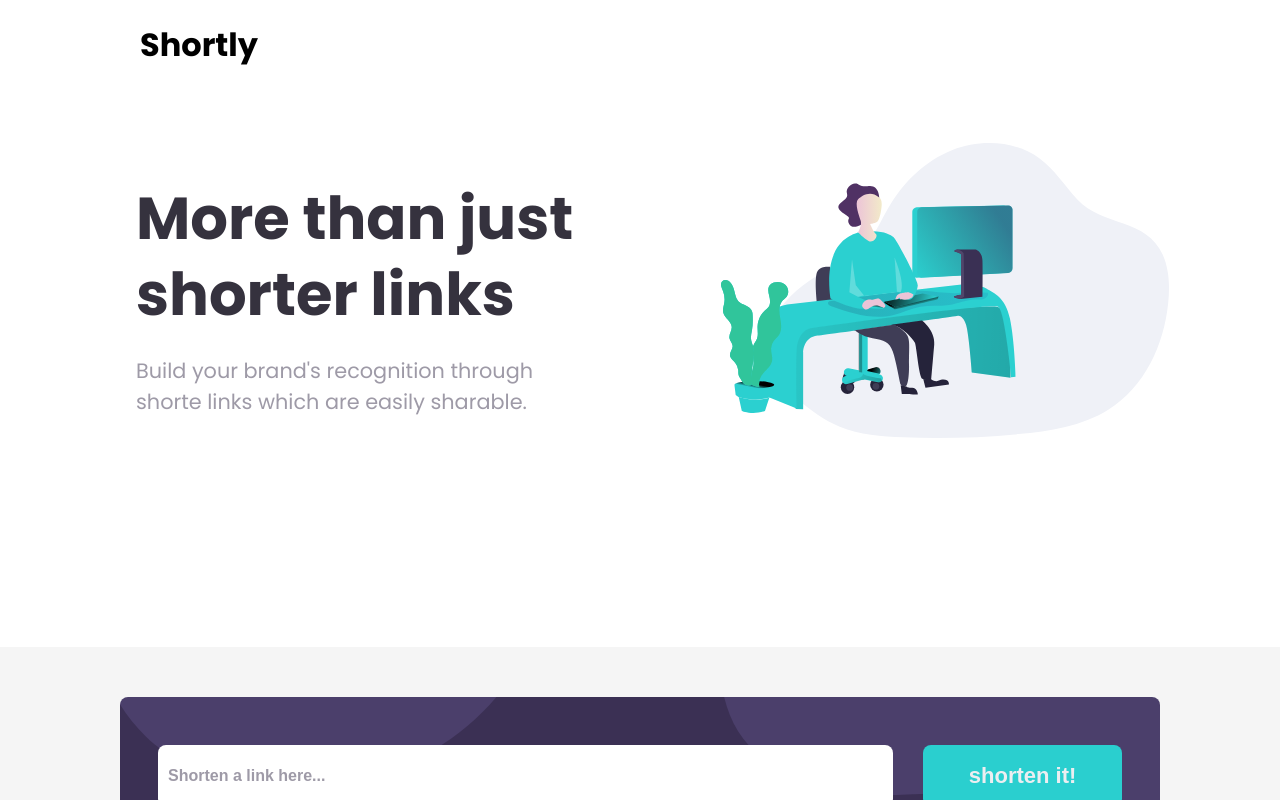
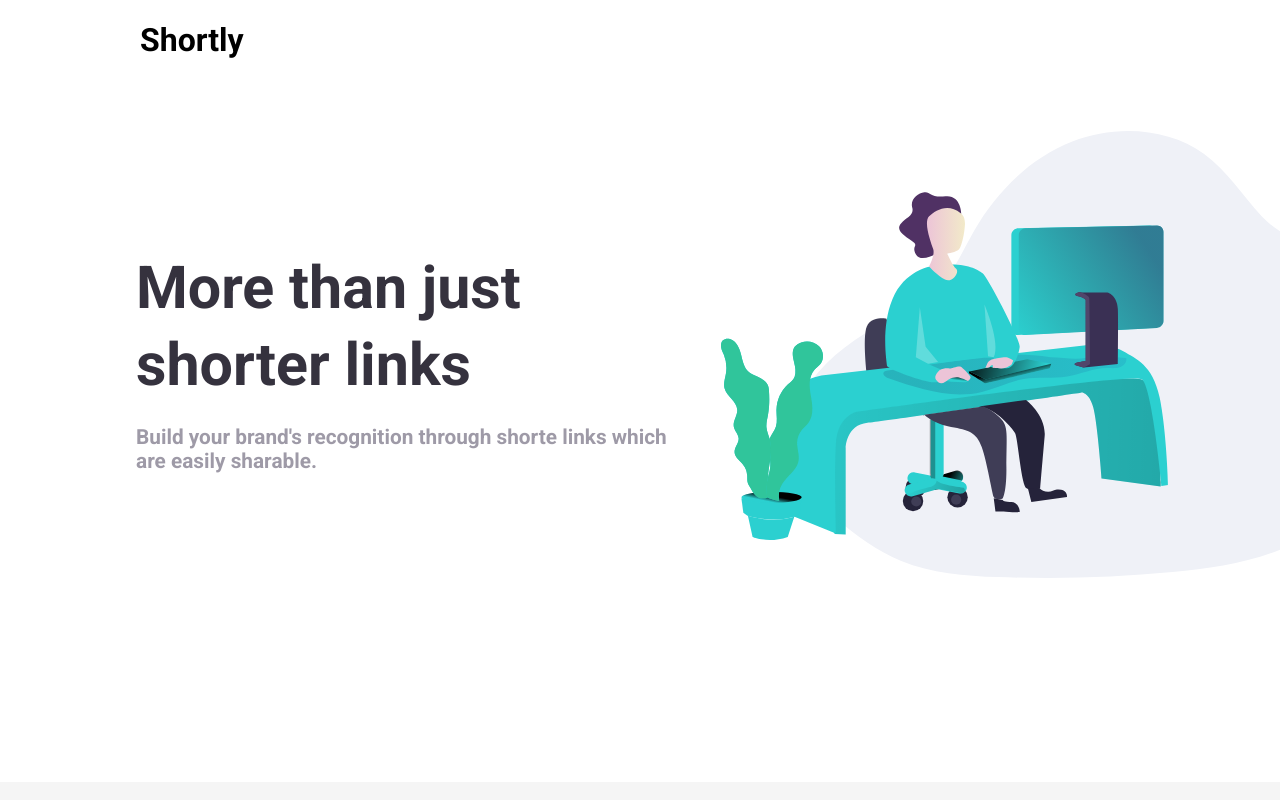
Before and after one commit to 0Kwanele0/url-shortening, a React (Create React App) app: page / in a window 1280 px wide. Shown: the top 800 px of the page. Built offline with nearby package versions, Linux system fonts and the light colour scheme.

Commit message:
edited border-radiuses

```diff
--- a/src/components/button/styles/btn.scss
+++ b/src/components/button/styles/btn.scss
@@ -1,5 +1,5 @@
 .btn{
-    border-radius: 24px;
+    border-radius: 2px;
     border: none;
     outline: none;
     padding: 16px 42px;
--- a/src/components/showcase/Showcase.js
+++ b/src/components/showcase/Showcase.js
@@ -1,5 +1,4 @@
-import React from 'react'
-import './styles/showcase.css'
+import './styles/showcase.scss'
 import Illustration from '../../images/illustration-working.svg'
 
 function Showcase() {
--- a/src/components/showcase/styles/showcase.css
+++ /dev/null
@@ -1,92 +0,0 @@
-.showcase {
-  display: -webkit-box;
-  display: -ms-flexbox;
-  display: flex;
-  -webkit-box-orient: vertical;
-  -webkit-box-direction: normal;
-  -ms-flex-direction: column;
-  flex-direction: column;
-  -webkit-box-align: center;
-  -ms-flex-align: center;
-  align-items: center;
-  overflow-x: hidden;
-  text-align: center;
-  padding-bottom: 120px;
-  background-color: white;
-}
-
-.showcase__text {
-  padding: 0 25px;
-  max-width: 600px;
-}
-
-.showcase h1 {
-  color: #35323e;
-  font-size: 2.5rem;
-  line-height: 1.3;
-  margin-bottom: 0;
-  font-weight: 800;
-}
-
-@media screen and (min-width: 378px) {
-  .showcase h1 {
-    font-size: 2.9rem;
-  }
-}
-
-.showcase img {
-  max-width: 500px;
-  height: 240px;
-}
-
-.showcase p {
-  font-size: 1rem;
-  font-weight: 400;
-  color: #9e9aa7;
-  margin-bottom: 30px;
-  max-width: 400px;
-}
-
-@media screen and (min-width: 378px) {
-  .showcase p {
-    font-size: 1.3rem;
-  }
-}
-
-@media screen and (min-width: 990px) {
-  .showcase {
-    -webkit-box-orient: horizontal;
-    -webkit-box-direction: normal;
-    -ms-flex-direction: row;
-    flex-direction: row;
-    text-align: left;
-    padding: 50px 80px 200px;
-    -webkit-box-pack: center;
-    -ms-flex-pack: center;
-    justify-content: center;
-    -webkit-box-align: center;
-    -ms-flex-align: center;
-    align-items: center;
-  }
-  .showcase__text {
-    -webkit-box-ordinal-group: 2;
-    -ms-flex-order: 1;
-    order: 1;
-    width: 50%;
-  }
-  .showcase__img {
-    width: 40%;
-    -webkit-box-ordinal-group: 3;
-    -ms-flex-order: 2;
-    order: 2;
-  }
-  .showcase h1 {
-    font-size: 3.7rem;
-    font-weight: 700;
-  }
-  .showcase img {
-    width: 100%;
-    height: 100%;
-  }
-}
-/*# sourceMappingURL=showcase.css.map */
--- a/src/components/showcase/styles/showcase.scss
+++ b/src/components/showcase/styles/showcase.scss
@@ -4,7 +4,7 @@
     align-items: center;
     overflow-x: hidden;
     text-align: center;
-    padding-bottom: 120px;
+    padding-bottom: 20px;
     background-color: white;
     &__text{
         padding: 0 25px;
--- a/src/components/url/styles/url.scss
+++ b/src/components/url/styles/url.scss
@@ -1,10 +1,9 @@
 .url{
-
-    margin: 50px 20px;
+    margin: 20px 20px;
     margin-bottom: 50px;
     padding: 38px;
     background-color: hsl(257, 27%, 26%);
-    border-radius:10px;
+    border-radius:2px;
     background-size: cover;
     background-image: url(../../../images/bg-boost-mobile.svg);
     @media screen and (min-width: 1220px) {
@@ -16,7 +15,7 @@
             flex-direction: column;
             input{
                 font-size: 16px;
-                border-radius:8px;
+                border-radius:2px;
                 font-weight: 700;
                 margin: 10px 0;
                 padding: 18px 10px;
@@ -29,7 +28,7 @@
             button{
                 margin: 10px 0;
                 padding: 18px 10px;
-                border-radius:8px;
+                border-radius:2px;
                 font-weight: 700;
                 border: none;
                 outline: none;
--- a/src/index.css
+++ b/src/index.css
@@ -1,9 +1,8 @@
-@import url("https://fonts.googleapis.com/css2?family=Poppins:wght@100;200;300;400;500;600;700;800;900&display=swap");
-
+@import url('https://fonts.googleapis.com/css2?family=Roboto:wght@300;400;700&display=swap');
 body {
   margin: 0 auto;
   max-width: 1400px;
-  font-family: "Poppins", sans-serif;
+  font-family: 'Roboto', sans-serif;
   -webkit-font-smoothing: antialiased;
   -moz-osx-font-smoothing: grayscale;
   background-color: rgb(245, 245, 245);
```
Also changed, not shown: 1 other file (tests, documents, lock files or other folders).
